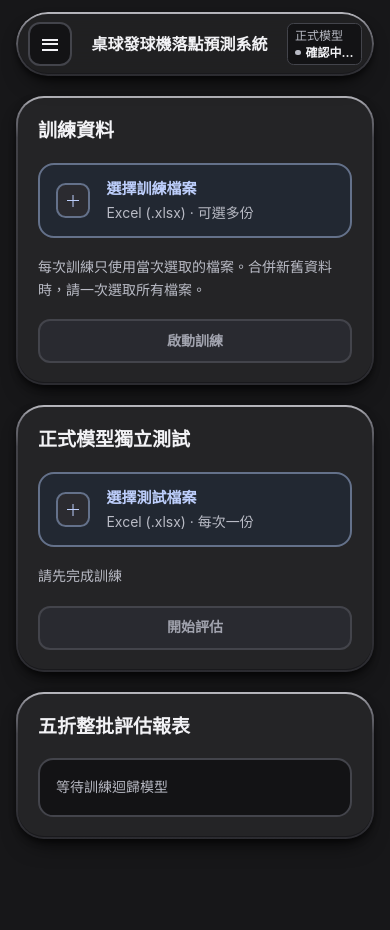
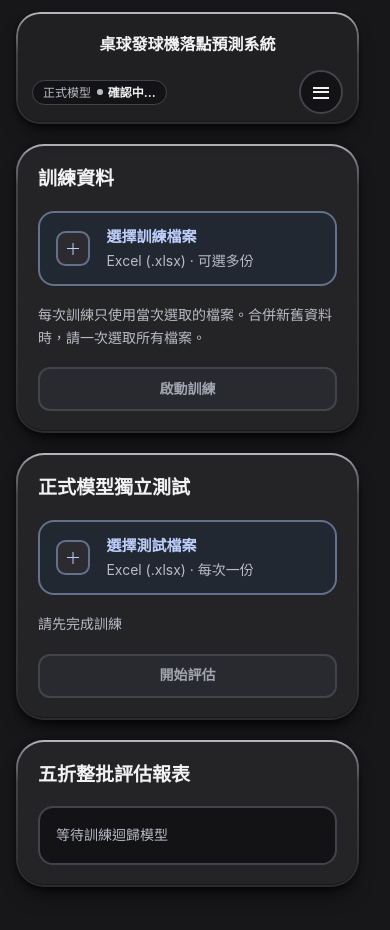
Before and after one commit to imennnnnh/fieldstudyregression, a plain HTML site: page frontend/index.html in a window 390 px wide. Before the commit the page ends 888 px from the top, so only its background shows below. Drawn offline with Linux system fonts and the light colour scheme; files that its build step writes are made by us from their sources.

Commit message:
modify frontend

```diff
--- a/frontend/index.html
+++ b/frontend/index.html
@@ -4,22 +4,22 @@
   <meta charset="utf-8">
   <meta name="viewport" content="width=device-width, initial-scale=1">
   <title>桌球發球機落點預測</title>
-  <link rel="stylesheet" href="/static/styles.css?v=29">
-  <script src="/static/app.js?v=8" defer></script>
+  <link rel="stylesheet" href="/static/styles.css?v=35">
+  <script src="/static/app.js?v=11" defer></script>
 </head>
 <body>
   <div class="shell app-layout">
     <header class="site-header">
       <div class="header-inner">
+        <div class="model-state" id="model-state" data-state="checking">
+          <span>正式模型</span>
+          <strong id="model-state-text" role="status">確認中…</strong>
+        </div>
+        <a class="brand" id="home-link" href="#training-view">桌球發球機落點預測系統</a>
         <button id="menu-toggle" class="menu-toggle" type="button" aria-label="主選單"
           aria-expanded="false" aria-controls="site-navigation">
           <span class="menu-icon" aria-hidden="true"></span>
         </button>
-        <a class="brand" id="home-link" href="#training-view">桌球發球機落點預測系統</a>
-        <div class="model-state" id="model-state" data-state="checking">
-          <span>正式模型</span>
-          <strong id="model-state-text" role="status">確認中…</strong>
-        </div>
         <nav id="site-navigation" class="site-navigation" aria-label="頁面導覽">
           <a id="training-link" href="#training-view" aria-current="page">模型訓練</a>
           <a id="prediction-link" href="#prediction-view">落點預測</a>
--- a/frontend/styles.css
+++ b/frontend/styles.css
@@ -35,6 +35,7 @@
   --bottom-fade-height: clamp(2.25rem, 6vh, 3.5rem);
   background: var(--page);
   color: var(--text);
+  scrollbar-gutter: stable;
   scroll-padding-top: 6.5rem;
   scroll-padding-bottom: var(--bottom-fade-height);
 }
@@ -71,6 +72,7 @@ p:empty { display: none; }
 .site-header::before, main::before, body::after {
   inset-inline: 0;
   pointer-events: none;
+  background: linear-gradient(var(--scroll-fade-direction, to top), transparent, var(--page) 96%);
   opacity: 0;
   transition: opacity 180ms ease-out;
 }
@@ -79,7 +81,6 @@ p:empty { display: none; }
   position: absolute;
   inset-block: calc(-1 * var(--header-offset)) -1.75rem;
   z-index: -1;
-  background: linear-gradient(to bottom, var(--page) 45%, transparent);
 }
 
 main::before {
@@ -89,28 +90,19 @@ main::before {
   z-index: 1;
   block-size: var(--top-fade-height);
   margin-block-end: calc(-1 * var(--top-fade-height));
-  background: linear-gradient(to top, transparent, var(--page) 96%);
 }
 
 body::after {
+  --scroll-fade-direction: to bottom;
   position: fixed;
   inset-block-end: 0;
   z-index: 0;
   block-size: var(--bottom-fade-height);
-  background: linear-gradient(to bottom, transparent, var(--page) 96%);
 }
 
 #page-end { block-size: 1px; }
 
 .site-header.is-scrolled::before, body.can-scroll-down::after { opacity: 1; }
-
-@supports (backdrop-filter: blur(16px)) and (mask-image: linear-gradient(#000, transparent)) {
-  .site-header::before {
-    background: rgb(23 23 25 / 52%);
-    backdrop-filter: blur(12px);
-    mask-image: linear-gradient(to bottom, #000 24%, transparent);
-  }
-}
 
 .header-inner, .panel {
   border: var(--panel-border-width) solid transparent;
@@ -123,9 +115,9 @@ body::after {
   position: relative;
   min-block-size: 4rem;
   border-radius: 2.25rem;
-  display: flex;
+  display: grid;
+  grid-template-columns: minmax(0, 1fr) minmax(0, 2fr) minmax(0, 1fr);
   align-items: center;
-  justify-content: space-between;
   gap: 0.65rem;
   padding: 0.5rem clamp(0.65rem, 2vw, 1.2rem);
 }
@@ -153,6 +145,7 @@ body::after {
 .brand {
   display: inline-flex;
   align-items: center;
+  justify-content: center;
   min-inline-size: 0;
   min-block-size: 2.75rem;
   border-radius: 0.55rem;
@@ -161,11 +154,11 @@ body::after {
   font-size: 1rem;
   font-weight: 700;
   line-height: 1.4;
+  text-align: center;
   text-wrap: balance;
 }
 
 main {
-  container-type: inline-size;
   min-inline-size: 0;
   padding-block: var(--gap) clamp(3rem, 6vw, 4rem);
 }
@@ -229,7 +222,10 @@ main {
 .model-state {
   display: flex;
   flex: none;
+  flex-wrap: wrap;
   align-items: center;
+  justify-self: start;
+  max-inline-size: 100%;
   gap: 0.4rem;
   padding: 0.25rem 0.45rem;
   border: 1px solid var(--line);
@@ -238,12 +234,13 @@ main {
   color: var(--muted);
   font-size: 0.75rem;
   line-height: 1.25;
-  white-space: nowrap;
+  overflow-wrap: anywhere;
 }
 
 .model-state strong {
   display: inline-flex;
   align-items: center;
+  min-inline-size: 0;
   gap: 0.3rem;
   color: var(--text);
   font-weight: 650;
@@ -266,14 +263,6 @@ main {
   grid-template-columns: minmax(0, 1fr);
   align-items: start;
   gap: var(--gap);
-}
-
-@container (min-width: 42rem) {
-  .workspace {
-    grid-template-columns: repeat(2, minmax(0, 1fr));
-    align-items: stretch;
-  }
-  #report-section, #test-result, #measurement { grid-column: 1 / -1; }
 }
 
 .panel {
@@ -438,8 +427,10 @@ button {
 form > button[type="submit"] { inline-size: 100%; }
 
 .menu-toggle {
+  justify-self: end;
   padding: 0;
   border-color: var(--line);
+  border-radius: 1.05rem;
   background: var(--control);
   color: var(--text);
 }
@@ -558,7 +549,7 @@ thead th { font-size: 0.875rem; font-weight: 600; }
 }
 .correlation-missing { background: #484952; color: var(--text); }
 
-@media (min-width: 60rem) {
+@media (min-width: 46rem) {
   :root {
     --top-fade-height: var(--bottom-fade-height);
     scroll-padding-top: var(--top-fade-height);
@@ -566,7 +557,7 @@ thead th { font-size: 0.875rem; font-weight: 600; }
 
   .app-layout {
     display: grid;
-    grid-template-columns: clamp(14rem, 22vw, 17rem) minmax(0, 1fr);
+    grid-template-columns: clamp(11.5rem, 22vw, 17rem) minmax(0, 1fr);
     gap: var(--gap);
     inline-size: min(86rem, 100% - var(--gutter) * 2);
     padding-block-start: var(--gap);
@@ -581,6 +572,7 @@ thead th { font-size: 0.875rem; font-weight: 600; }
   .site-header::before, .header-inner::after, .menu-toggle { display: none; }
 
   .header-inner {
+    display: flex;
     flex-direction: column;
     align-items: stretch;
     justify-content: flex-start;
@@ -592,7 +584,7 @@ thead th { font-size: 0.875rem; font-weight: 600; }
     backdrop-filter: none;
   }
 
-  .brand { text-wrap: initial; }
+  .brand { justify-content: flex-start; text-align: start; text-wrap: initial; }
 
   .site-navigation {
     display: grid;
@@ -614,6 +606,18 @@ thead th { font-size: 0.875rem; font-weight: 600; }
   .site-header.is-scrolled + main::before { opacity: 1; }
 }
 
+@media (min-width: 68rem) {
+  .workspace {
+    grid-template-columns: repeat(2, minmax(0, 1fr));
+    align-items: stretch;
+  }
+  #report-section, #test-result, #measurement { grid-column: 1 / -1; }
+}
+
+@media (width < 46rem) {
+  .model-state { border-radius: 0.85rem; }
+}
+
 @media (max-width: 38rem) {
   :root { scroll-padding-top: 8rem; }
   .table-wrap :is(th, td) { padding-inline: 0.5rem; }
@@ -621,7 +625,25 @@ thead th { font-size: 0.875rem; font-weight: 600; }
 }
 
 @media (max-width: 26rem) {
-  .model-state { flex-direction: column; align-items: flex-start; gap: 0.15rem; }
+  .header-inner {
+    grid-template-columns: minmax(0, 1fr) auto;
+    gap: 0.25rem 0.75rem;
+    padding-inline: 0.85rem;
+    border-radius: 1.5rem;
+  }
+
+  .brand { grid-area: 1 / 1 / 2 / -1; }
+
+  .model-state {
+    grid-area: 2 / 1;
+    padding-inline: 0.65rem;
+    border-radius: 999px;
+  }
+
+  .menu-toggle {
+    grid-area: 2 / 2;
+    border-radius: 50%;
+  }
 }
 
 @media (prefers-reduced-motion: reduce) {
@@ -639,8 +661,6 @@ thead th { font-size: 0.875rem; font-weight: 600; }
   .site-header::before {
     inset-block-end: 0;
     background: var(--page);
-    backdrop-filter: none;
-    mask-image: none;
   }
 }
 
```
Also changed, not shown: frontend/app.js (+23 -1 lines).
